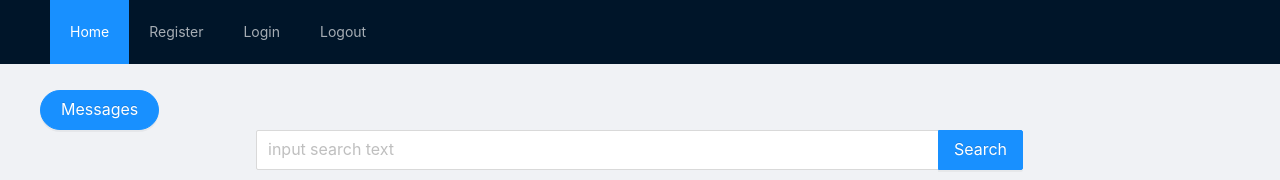
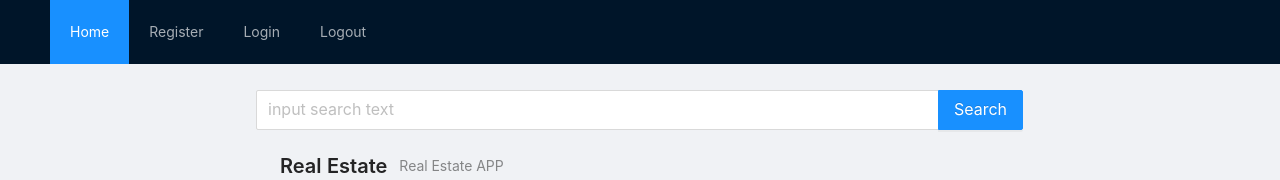
Before and after one commit to gheorghecr/ReactFrontEndFullStackAPP, a React (Create React App) app: page / in a window 1280 px wide. Shown: the top 180 px of the page. Built offline with nearby package versions, Linux system fonts and the light colour scheme; no server answers.

Commit message:
Removed message component from home view

```diff
--- a/src/components/home.js
+++ b/src/components/home.js
@@ -1,14 +1,12 @@
 import React from 'react';
 import { PageHeader, Input } from 'antd';
 import RealEstateGrid from './realEstategrid';
-import Messages from './messages';
 
 const { Search } = Input;
 
 function Home(props) {
   return (
     <>
-      <Messages/>
       <div className="site-layout-content">
         <div style={{ padding: '2% 20%' }}>
           <Search placeholder="input search text"
```
